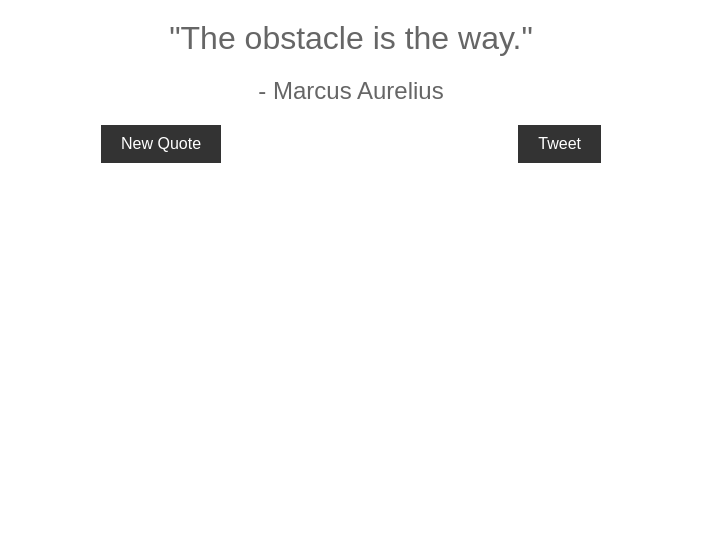
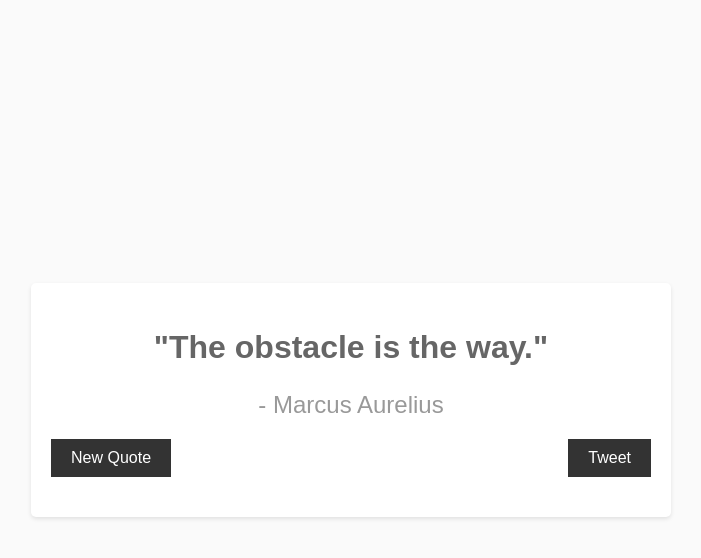
Before and after one commit to S-Filip/philosophy-inspo, a plain HTML site: page index.html in a window 1280 px wide. Shown: the whole page, without its empty margins (289-990 px from the left). Drawn offline with Linux system fonts and the light colour scheme; no server answers.

Commit message:
More sleek design

```diff
--- a/style.css
+++ b/style.css
@@ -2,23 +2,36 @@ body {
   font-family: Arial, sans-serif;
   margin: 0;
   padding: 0;
+  display: flex;
+  align-items: center;
+  justify-content: center;
+  min-height: 100vh;
+  background: #fafafa;
 }
 
 #quote-container {
-  width: 500px;
+  width: 600px;
+  max-width: 90%;
   margin: 0 auto;
   text-align: center;
   color: #666;
+  background: #fff;
+  border-radius: 5px;
+  box-shadow: 0 2px 4px rgba(0, 0, 0, 0.1);
+  padding: 20px;
 }
 
 #quote {
   font-size: 2em;
+  font-weight: bold;
   margin: 20px 0;
+  line-height: 1.5;
 }
 
 #author {
   font-size: 1.5em;
   margin-bottom: 20px;
+  color: #999;
 }
 
 #buttons {
@@ -34,8 +47,13 @@ button {
   color: #fff;
   font-size: 1em;
   cursor: pointer;
+  transition: background 0.2s;
 }
 
 button:hover {
   background: #666;
 }
+
+button:active {
+  background: #222;
+}
```
